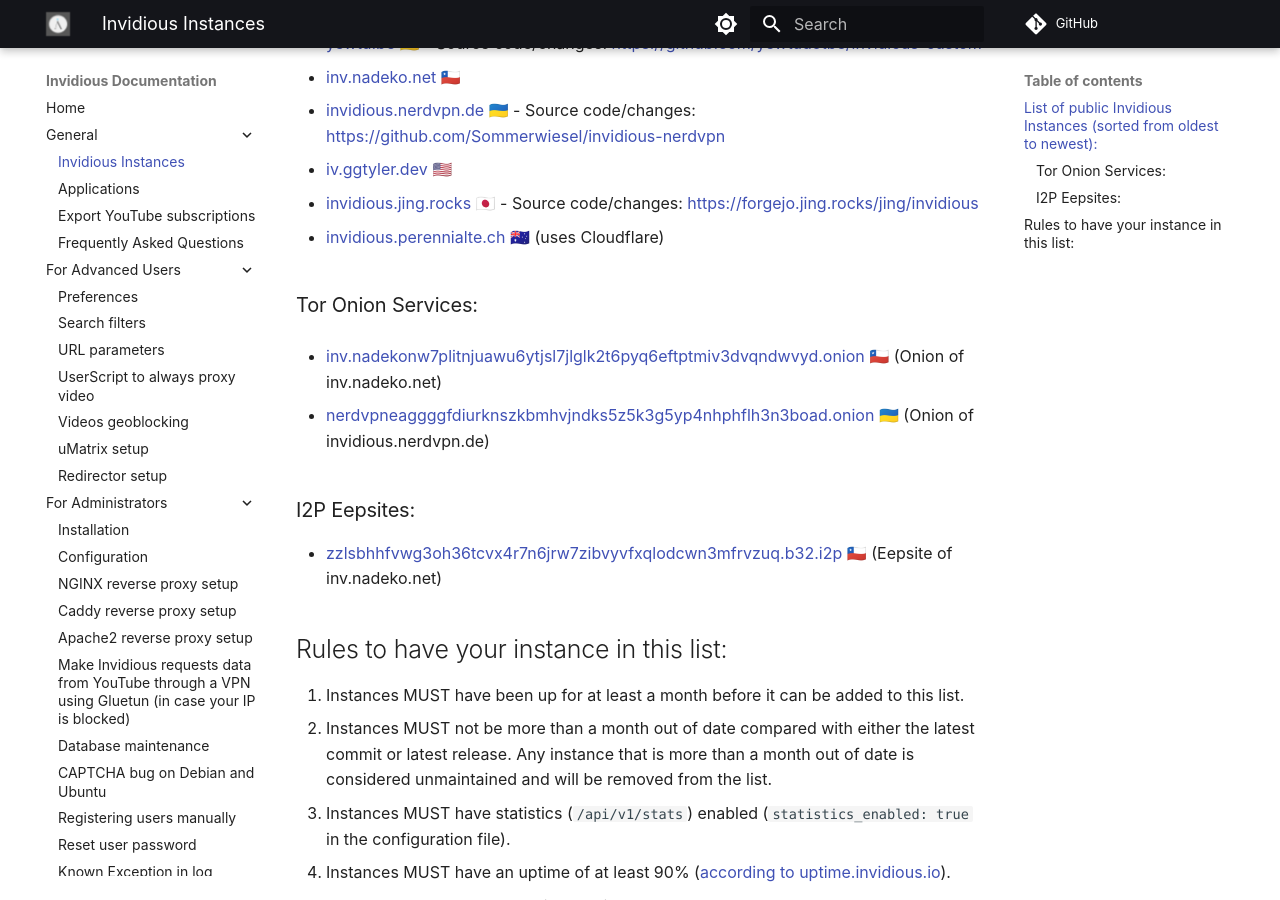
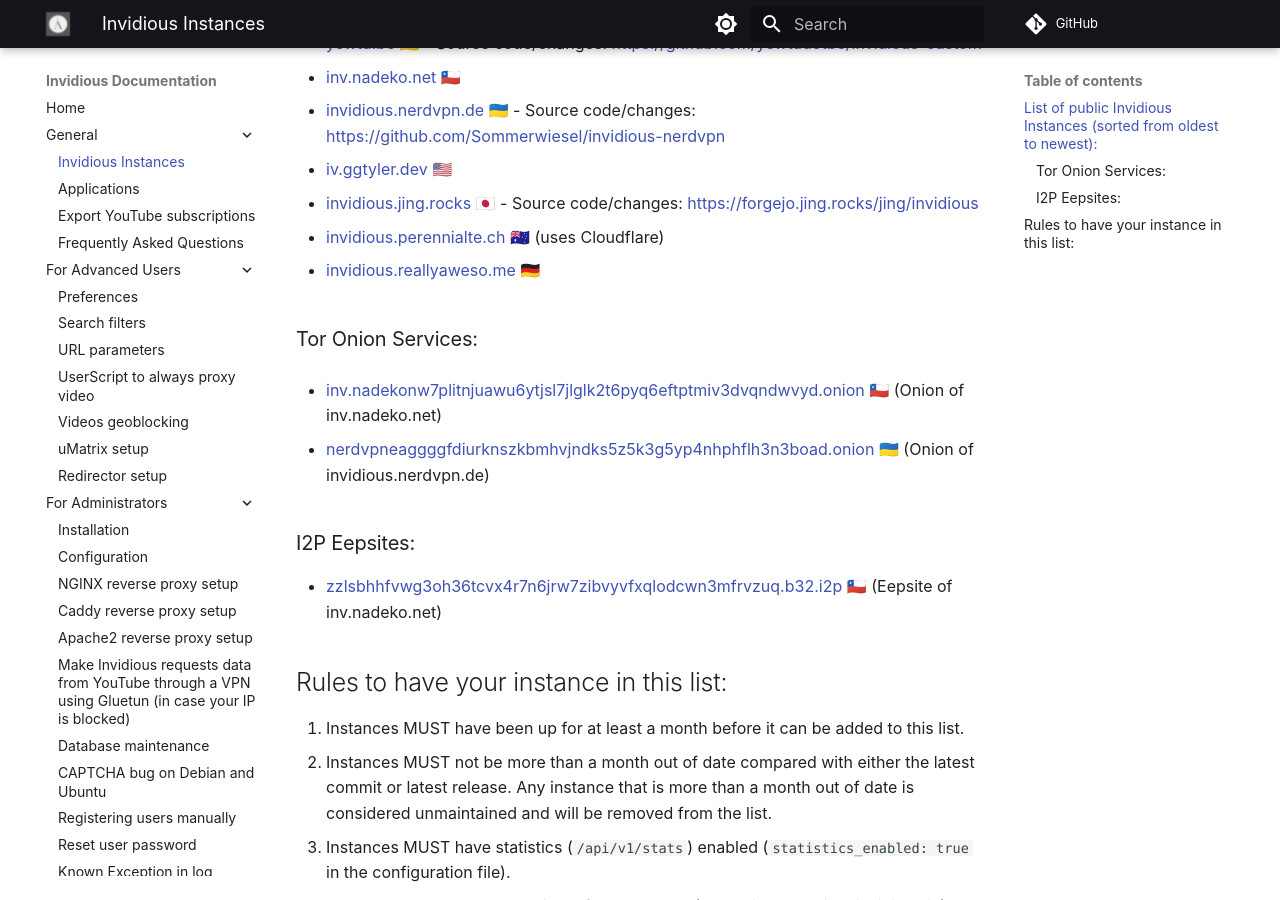
Before and after one commit to iv-org/documentation, an MkDocs documentation site: the page built from docs/instances.md, in a window 1280 px wide and 900 px high, scrolled down 417 px. Built offline with MkDocs 1.6.1 and Material for MkDocs 9.7.7, drawn with Linux system fonts in a browser that asks for light colours; comment, search, counter and statistics services are not loaded.

Commit message:
Add https://invidious.reallyaweso.me back

```diff
--- a/docs/instances.md
+++ b/docs/instances.md
@@ -19,6 +19,8 @@
 * [invidious.jing.rocks](https://invidious.jing.rocks) 🇯🇵 - Source code/changes: https://forgejo.jing.rocks/jing/invidious
 
 * [invidious.perennialte.ch](https://invidious.perennialte.ch) 🇦🇺 (uses Cloudflare)
+
+* [invidious.reallyaweso.me](https://invidious.reallyaweso.me) 🇩🇪
 
 ### Tor Onion Services:
 
```
